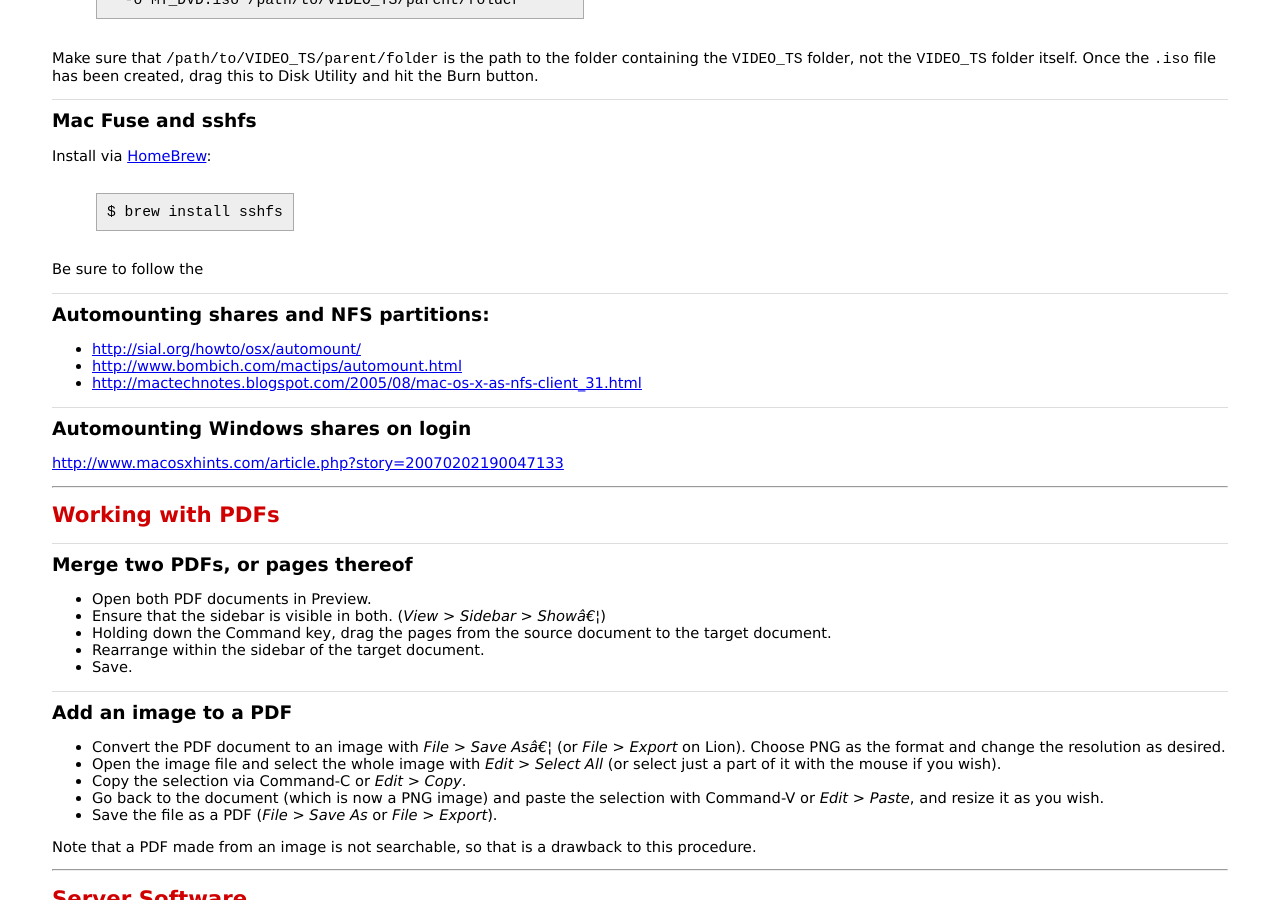
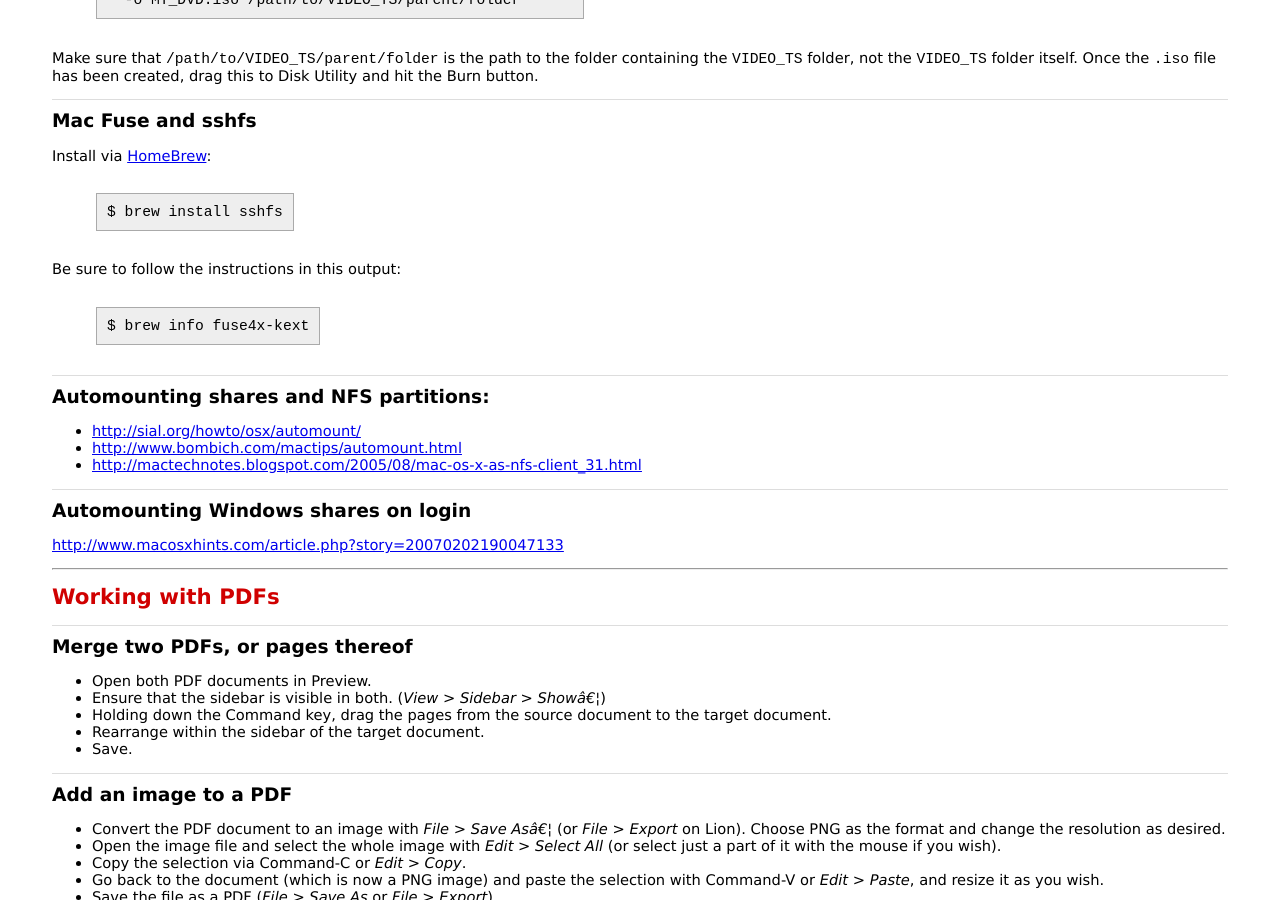
Before and after one commit to bmc/cheat-sheets, a Jekyll site: the page built from mac-os-x.md, in a window 1280 px wide and 900 px high, scrolled down 6160 px. Built offline with Jekyll 4.4.1, drawn with Linux system fonts in a browser that asks for light colours.

Commit message:
Finished half-done sentence on sshfs

```diff
--- a/mac-os-x.md
+++ b/mac-os-x.md
@@ -312,7 +312,9 @@ Install via [HomeBrew][]:
 
     $ brew install sshfs
 
-Be sure to follow the
+Be sure to follow the instructions in this output:
+
+    $ brew info fuse4x-kext
 
 ## Automounting shares and NFS partitions:
 
```
